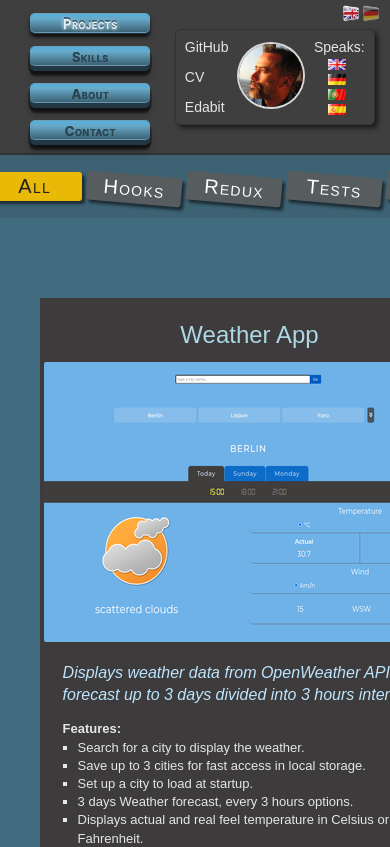
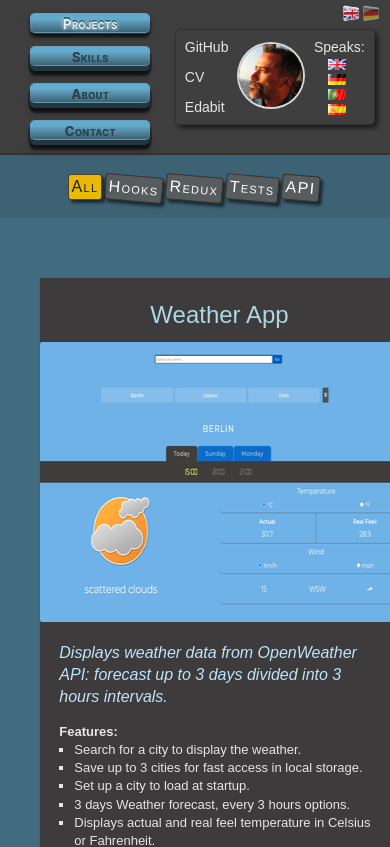
Before and after one commit to hugCarvalho/portfolio, a React (Create React App) app: page /#/projects in a window 390 px wide. Shown: the top 847 px of the page. Built offline with nearby package versions, Linux system fonts and the light colour scheme.

Commit message:
Media Querie: fixed project card size bug

```diff
--- a/src/components/Pages/Projects/FilterBy/FilterBy.js
+++ b/src/components/Pages/Projects/FilterBy/FilterBy.js
@@ -1,10 +1,32 @@
 import React from "react";
 import "./FilterBy.scss";
+
+export function Emoji(props) {
+  return (
+    <span
+      title={props.title}
+      className={props.className}
+      role="img"
+      aria-label={props.label ? props.label : ""}
+      aria-hidden={props.label ? "false" : "true"}
+    >
+      {props.symbol}
+    </span>
+  );
+}
 
 function FilterBy({ filterBy, setFilterBy, isLanguageEnglish }) {
   return (
     <div className="FilterBy">
-      <span className="filter-by__text">Filter by:</span>
+      <span className="filter-by__text">Filter:</span>
+      {/* <h3>
+        <Emoji
+          className="emoji smallerScreens"
+          label="filter by"
+          symbol="🎯"
+          title="filter by"
+        />
+      </h3> */}
       <ul>
         <li
           className={filterBy === "all" ? "active " : "tech-tab"}
--- a/src/components/Pages/Projects/FilterBy/FilterBy.scss
+++ b/src/components/Pages/Projects/FilterBy/FilterBy.scss
@@ -10,12 +10,33 @@
   .filter-by__text {
     color: whitesmoke;
     padding: 0 20px;
+    letter-spacing: 1px;
+    font-weight: 500;
   }
 
   ul {
     //background-color: lightgreen;
     display: flex;
     justify-content: center;
+    // position: relative;
+    // :nth-child(1) {
+    //   z-index: 99;
+    // }
+    // :nth-child(2) {
+    //   z-index: 90;
+    // }
+    // :nth-child(3) {
+    //   z-index: 80;
+    // }
+    // :nth-child(4) {
+    //   z-index: 70;
+    // }
+    // :nth-child(5) {
+    //   z-index: 60;
+    // }
+    // :nth-child(6) {
+    //   z-index: 50;
+    // }
   }
   li {
     display: flex;
@@ -25,7 +46,7 @@
     color: white;
     width: 95px;
     padding: 3px;
-    margin-right: 5px;
+    margin-right: -7px;
     // margin-top: 1.6rem;
     // margin-bottom: 1.5rem;
     text-align: center;
@@ -35,23 +56,50 @@
     font-variant: small-caps;
     letter-spacing: 1.3px;
     cursor: pointer;
+    border: 1px solid #383232;
+  }
+  .active {
+    position: relative;
+    background-color: #e8ba07;
+    color: rgb(32, 32, 32);
+    border: none;
+    border: 1px solid #383232de;
+
+    transform-origin: 20% 40%;
+    transition: transform linear 1.6s;
+    transition: transform, background ease-in;
+    transition-duration: 0.9s, 0.4s, 5s;
+    z-index: 100;
+    transform: rotate(360deg);
   }
 
   .tech-tab {
     //box-shadow: 0px 0px 0px 1px black;
+    position: relative;
     transform: rotate(5deg);
     transform-origin: 20% 40%;
-    transition: transform, background ease-in;
-    transition-duration: 1s, 0.4s;
-  }
-
-  .active {
-    background-color: #e8ba07;
-    color: rgb(32, 32, 32);
-    transform: rotate(360);
-    transform-origin: 20% 40%;
-    transition: transform linear 1.6s;
-    transition: transform, background ease-in;
-    transition-duration: 0.4s, 0.4s;
+    transition: transform, background, rotate ease-in;
+    transition-duration: 1.4s, 0.4s, 5s;
+    z-index: 0;
   }
 }
+
+@media (max-width: 650px) {
+  .FilterBy {
+    font-size: 1.6rem;
+
+    .smallerScreens {
+      display: block;
+      padding-right: 10px;
+    }
+
+    .filter-by__text {
+      display: none;
+    }
+
+    li {
+      width: auto;
+      margin-right: 3px;
+    }
+  }
+}
--- a/src/components/Pages/Projects/ProjectCard/ProjectCard.scss
+++ b/src/components/Pages/Projects/ProjectCard/ProjectCard.scss
@@ -119,44 +119,22 @@
     }
   }
 }
-// @media (max-width: 430px) {
-//   .ProjectCard {
-//     .container__card {
-//       background-color: beige;
-//       width: 390px;
-//       margin-top: -20px;
-//     }
-//     .container__card .card__side--front .project-screenshot img {
-//       width: 98%;
-//       height: 98%;
-//       margin: auto;
 
-//       display: flex;
-//     }
-//   }
-// }
-
-@media (max-width: 400px) {
+@media (max-width: 414px) {
   .ProjectCard {
     font-size: 1.3rem;
-    .container__card {
-      width: 360px;
-    }
+    width: 360px;
   }
 }
 
 @media (max-width: 360px) {
   .ProjectCard {
-    .container__card {
-      width: 346px;
-    }
+    width: 346px;
   }
 }
 
-@media (max-width: 321px) {
+@media (max-width: 320px) {
   .ProjectCard {
-    .container__card {
-      width: 320px;
-    }
+    width: 310px;
   }
 }
--- a/src/components/Pages/Projects/RenderProjects.scss
+++ b/src/components/Pages/Projects/RenderProjects.scss
@@ -2,7 +2,7 @@
   background-color: lighten(#3c6274, 3%);
   //background-color: lighten(#2d627a, 1%);
   min-height: calc(100vh - 235px);
-  padding: 80px 5% 0;
+  padding: 60px 5% 0;
   width: 100%;
   font-size: 1.5rem;
   line-height: 1.4;
```
